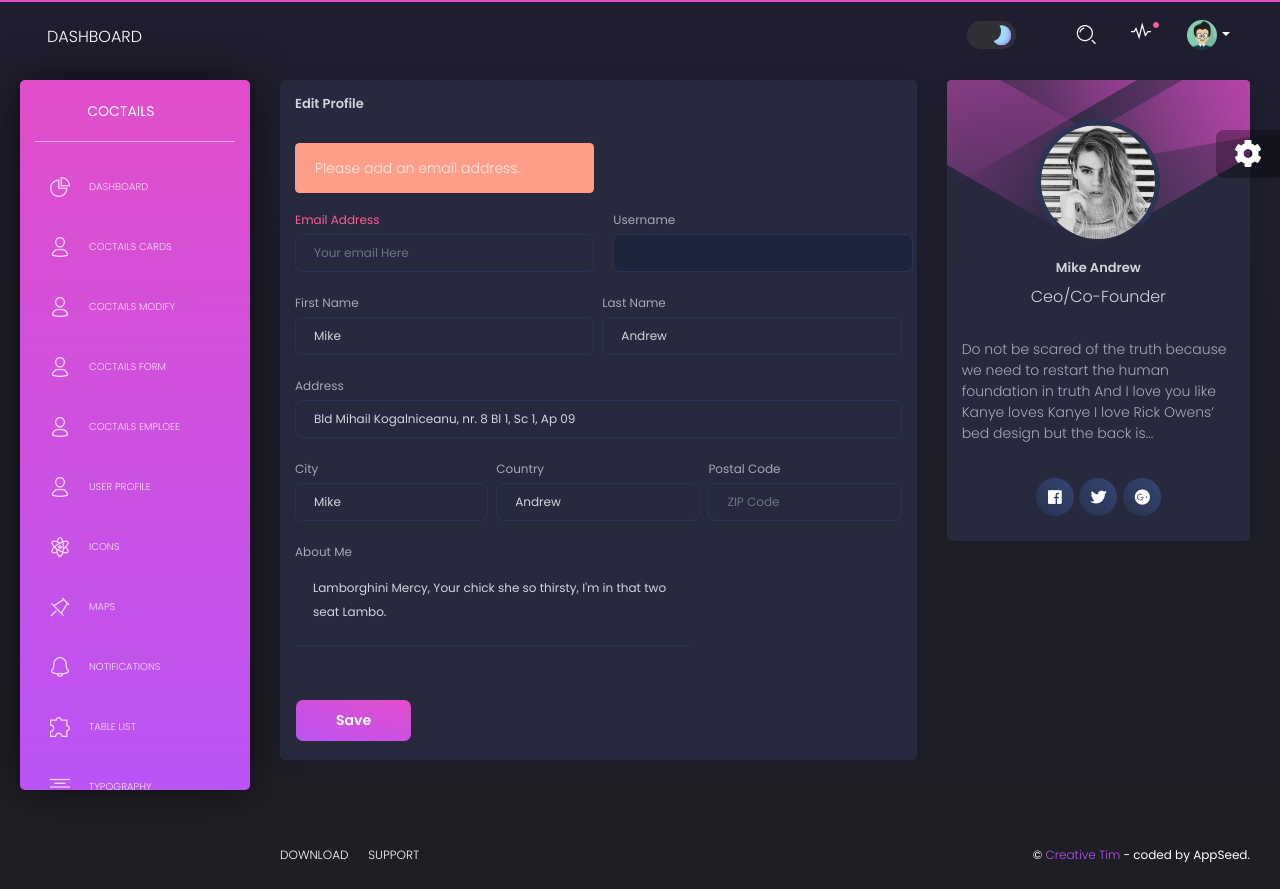
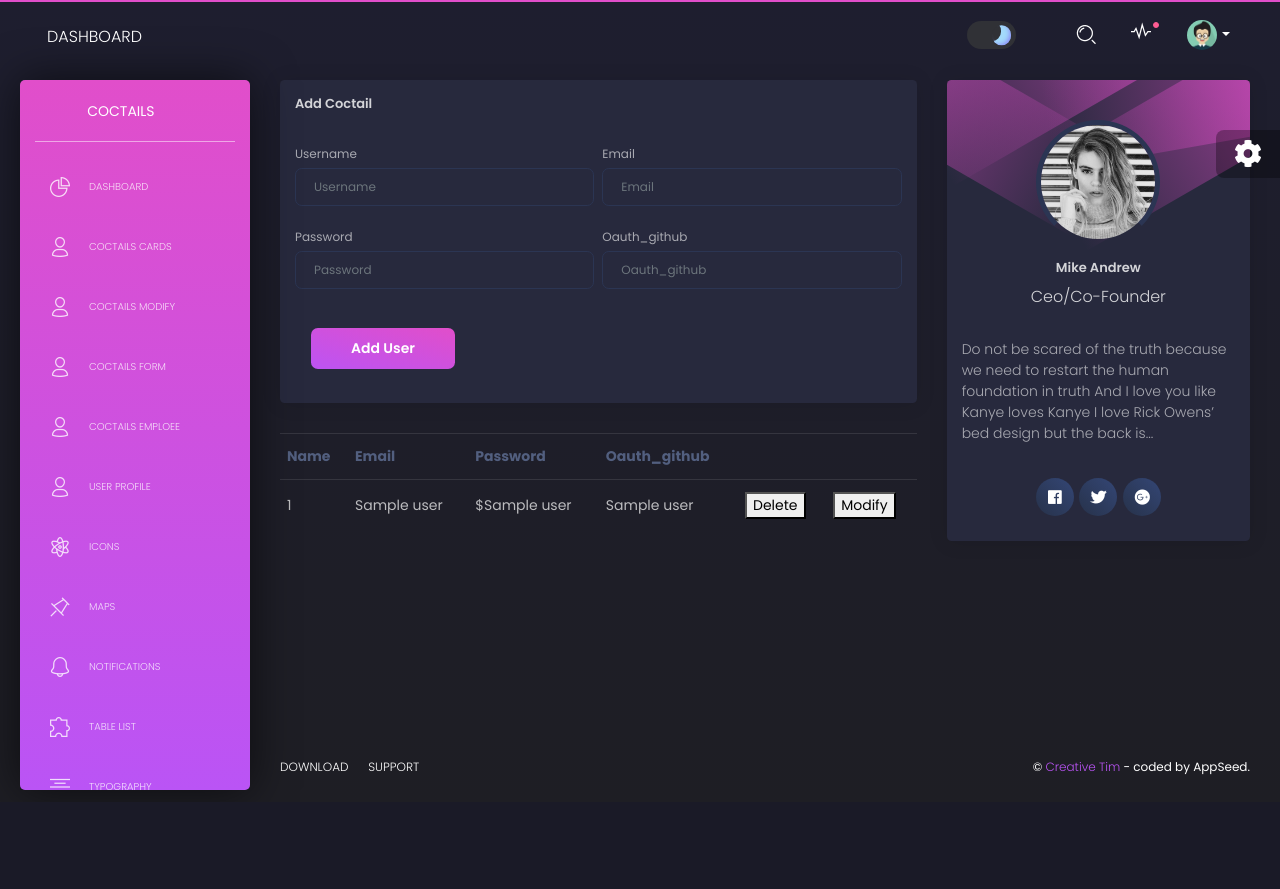
Before and after one commit to TMichaelan/sbd-cocktail-project-put, a Flask app: template apps/templates/home/coctails_cards.html in a window 1280 px wide. After the commit the page ends 794 px from the top, so only its background shows below. Run offline with Flask 2, Linux system fonts and the light colour scheme; the template is opened without the code that fills it: most values are stand-ins (such as "Sample title", 1, 10 or a date in 2020); parts of the project's set-up code (start-up, migrations or seed data) failed here and were passed over; some libraries are stand-ins or nearby versions.

Commit message:
feat: add tables show

```diff
--- a/apps/templates/home/coctails_cards.html
+++ b/apps/templates/home/coctails_cards.html
@@ -12,106 +12,66 @@
       <div class="col-md-8">
         <div class="card">
           <div class="card-header">
-            <h5 class="title">Edit Profile</h5>
+            <h5 class="title">Add Coctail</h5>
           </div>
-
           <div class="card-body">
-            <form>
-
-              {% if not current_user.email %}
+            <form method="post">
               <div class="row">
-
-                <div class="col-md-6 pr-md-1">
-
-                  <div class="alert alert-warning alert-dismissible fade show" role="alert">
-                    <p class="mb-0">
-                        Please add an email address.
-                    </p>
-                  </div>
-
-                </div>
-
-              </div>
-              {% endif %}
-
-              <div class="row">
-
                 <div class="col-md-6 pr-md-1">
                   <div class="form-group">
-                    <label class="form-label {% if not current_user.email %} text-danger {% endif%}">Email Address</label>
-                    <input type="email" name="email" class="form-control"
-                    {% if current_user.email %} readonly {% endif %}
-                     placeholder="Your email Here"
-                     value="{% if current_user.email %} {{ current_user.email }} {% endif %}">
-                     <section class="display-error-message">
-                    </section>
+                    <label for="username">Username</label>
+                    <input name="username" type="text" class="form-control" placeholder="Username">
                   </div>
                 </div>
-
-                <div class="col-md-6 pr-md-1">
+                <div class="col-md-6 pl-md-1">
                   <div class="form-group">
-                    <label>Username</label>
-                    <input type="text" class="form-control" value="{{current_user.username}}"  readonly>
+                    <label for="email">Email</label>
+                    <input name="email" type="text" class="form-control" placeholder="Email">
                   </div>
                 </div>
-
               </div>
               <div class="row">
                 <div class="col-md-6 pr-md-1">
                   <div class="form-group">
-                    <label>First Name</label>
-                    <input type="text" class="form-control" placeholder="Company" value="Mike">
+                    <label for="password">Password</label>
+                    <input name="password" type="text" class="form-control" placeholder="Password">
                   </div>
                 </div>
                 <div class="col-md-6 pl-md-1">
                   <div class="form-group">
-                    <label>Last Name</label>
-                    <input type="text" class="form-control" placeholder="Last Name" value="Andrew">
+                    <label for="github">Oauth_github</label>
+                    <input name="github" type="text" class="form-control" placeholder="Oauth_github">
                   </div>
                 </div>
               </div>
-              <div class="row">
-                <div class="col-md-12">
-                  <div class="form-group">
-                    <label>Address</label>
-                    <input type="text" class="form-control" placeholder="Home Address" value="Bld Mihail Kogalniceanu, nr. 8 Bl 1, Sc 1, Ap 09">
-                  </div>
-                </div>
-              </div>
-              <div class="row">
-                <div class="col-md-4 pr-md-1">
-                  <div class="form-group">
-                    <label>City</label>
-                    <input type="text" class="form-control" placeholder="City" value="Mike">
-                  </div>
-                </div>
-                <div class="col-md-4 px-md-1">
-                  <div class="form-group">
-                    <label>Country</label>
-                    <input type="text" class="form-control" placeholder="Country" value="Andrew">
-                  </div>
-                </div>
-                <div class="col-md-4 pl-md-1">
-                  <div class="form-group">
-                    <label>Postal Code</label>
-                    <input type="number" class="form-control" placeholder="ZIP Code">
-                  </div>
-                </div>
-              </div>
-              <div class="row">
-                <div class="col-md-8">
-                  <div class="form-group">
-                    <label>About Me</label>
-                    <textarea rows="4" cols="80" class="form-control" placeholder="Here can be your description" value="Mike">Lamborghini Mercy, Your chick she so thirsty, I'm in that two seat Lambo.</textarea>
-                  </div>
-                </div>
+              <div class="card-footer">
+                <button type="submit" class="btn btn-fill btn-primary">Add User</button>
               </div>
             </form>
           </div>
-          <div class="card-footer">
-            <button type="submit" class="btn btn-fill btn-primary">Save</button>
-          </div>
         </div>
+        <table class="table">
+          <tr>
+            <th>Name</th>
+            <th>Email</th>
+            <th>Password</th>
+            <th>Oauth_github</th>
+            <th></th>
+            <th></th>
+          </tr>
+
+          <!-- here is a for-loop to give us all the socks -->
+          {% for user in users %}
+          <tr>
+            <td>{{ user[0] }}</td>
+            <td>{{ user[1] }}</td>
+            <td>${{ user[2] }}</td>
+            <td>{{ user[3] }}</td>
+            <td><button>Delete</button></td>
+            <td><button>Modify</button></td>
+            </tr>
+          {% endfor %}
+        </table>
       </div>
       <div class="col-md-4">
         <div class="card card-user">
```
Also changed, not shown: apps/costyl.py (+11 -8 lines), apps/home/routes.py (+36 -3 lines).
